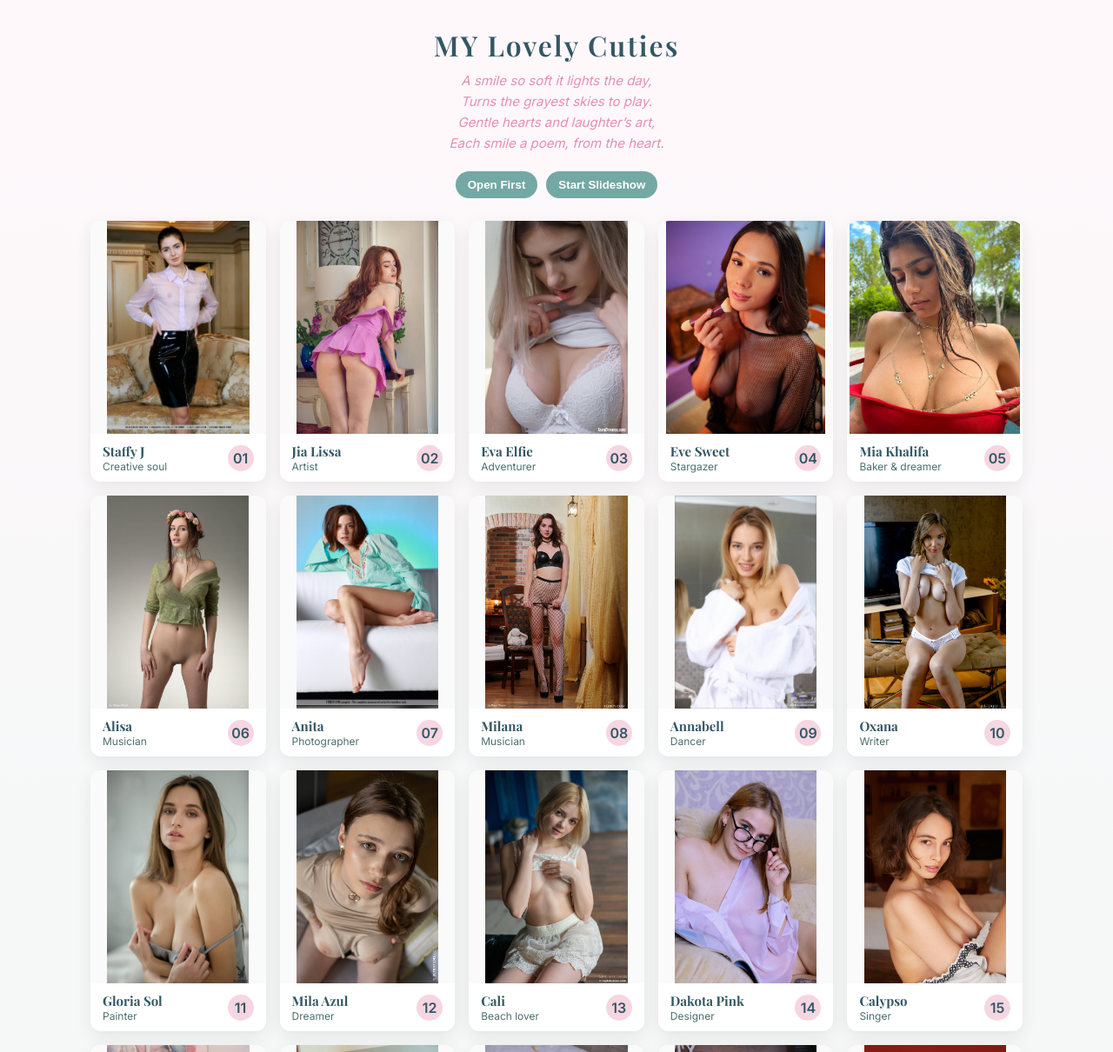
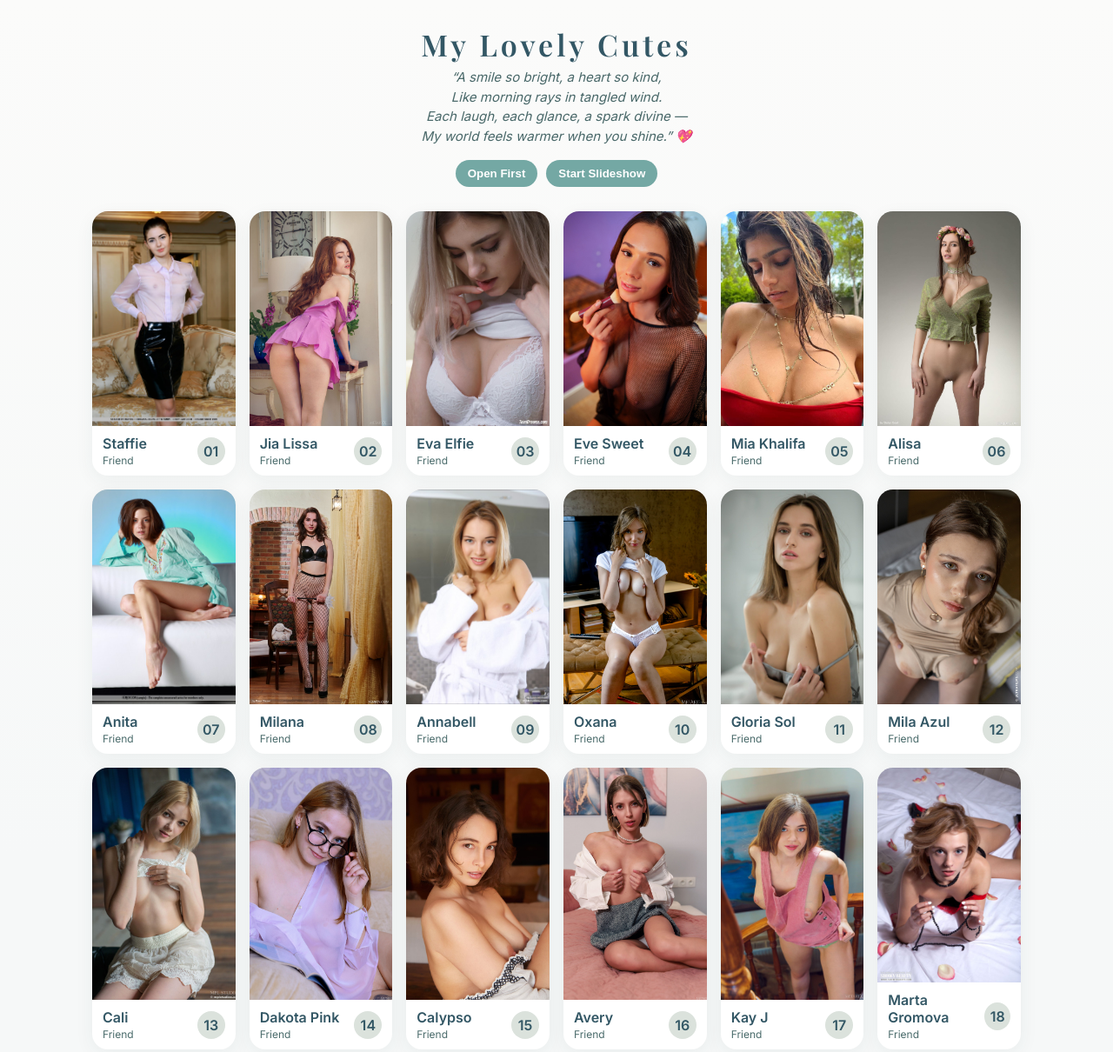
Before and after one commit to dhoomketuspace/test2, a plain HTML site: page index.html in a window 1280 px wide. Shown: the top 1210 px of the page at 87% size. Drawn offline with nearby package versions, Linux system fonts and the light colour scheme.

Commit message:
Update index.html

```diff
--- a/index.html
+++ b/index.html
@@ -3,7 +3,7 @@
 <head>
 <meta charset="utf-8" />
 <meta name="viewport" content="width=device-width,initial-scale=1" />
-<title>My Lovely Cuties</title>
+<title>My Lovely Cutes</title>
 
 <link href="https://fonts.googleapis.com/css2?family=Playfair+Display:wght@600;700&family=Inter:wght@300;400;600&display=swap" rel="stylesheet">
 
@@ -11,147 +11,152 @@
   :root {
     --deep:#335765;
     --sea:#74A8A4;
-    --mist:#E6F5F4;
-    --accent:#F6D6E0;
-    --bg: linear-gradient(180deg,#fff8fb,#f6f8f8 60%);
+    --mist:#B6D9E0;
+    --sand:#DBE2DC;
+    --clay:#7F543D;
+    --bg:#fbfbfa;
+    --card-radius:18px;
   }
-
-  *{box-sizing:border-box;margin:0;padding:0;}
+  *{box-sizing:border-box;}
   body{
-    font-family:"Inter",sans-serif;
-    background:var(--bg);
-    color:#12343a;
-    min-height:100vh;
+    margin:0;
+    font-family:"Inter",system-ui;
+    background:linear-gradient(180deg,var(--bg),#f6f8f8 60%);
+    color:#17333a;
   }
-
   header{
     text-align:center;
-    padding:30px 12px 16px;
+    padding:28px 16px 10px;
   }
   .brand{
     font-family:"Playfair Display",serif;
-    font-size:32px;
+    font-size:34px;
     color:var(--deep);
-    letter-spacing:2px;
+    letter-spacing:4px;
+    margin-bottom:4px;
   }
   .poem{
-    text-align:center;
     font-style:italic;
+    color:#496869;
     font-size:15px;
-    color:#e58eb2;
-    margin:8px auto 20px;
-    line-height:1.6;
-    max-width:400px;
+    max-width:520px;
+    margin:0 auto 16px;
+    line-height:1.5;
   }
   .controls{
     display:flex;
     justify-content:center;
     gap:10px;
-    flex-wrap:wrap;
+    margin:10px 0 18px;
   }
   .btn{
     border:none;
     background:var(--sea);
     color:white;
+    border-radius:999px;
     padding:8px 14px;
-    border-radius:50px;
+    cursor:pointer;
     font-weight:600;
-    cursor:pointer;
-    transition:all .3s;
+    transition:transform .18s ease, box-shadow .18s ease;
   }
-  .btn:hover{transform:translateY(-2px);background:#60918f;}
-
+  .btn:hover{
+    transform:translateY(-3px);
+    box-shadow:0 8px 18px rgba(51,87,101,0.18);
+  }
   main{
     max-width:1100px;
-    margin:0 auto;
-    padding:10px 14px 60px;
+    margin:0 auto 60px;
+    padding:0 16px;
   }
   .gallery{
     display:grid;
-    grid-template-columns:repeat(auto-fit,minmax(180px,1fr));
+    grid-template-columns:repeat(auto-fit,minmax(160px,1fr));
     gap:16px;
   }
-
   .card{
     background:white;
-    border-radius:12px;
-    box-shadow:0 6px 20px rgba(0,0,0,0.08);
+    border-radius:var(--card-radius);
+    box-shadow:0 6px 22px rgba(34,60,70,0.06);
     overflow:hidden;
     display:flex;
     flex-direction:column;
-    height:300px;
-    transition:transform .25s;
+    transition:transform .28s ease, box-shadow .28s ease;
+    cursor:pointer;
   }
-  .card:hover{transform:translateY(-5px);}
+  .card:hover{
+    transform:translateY(-6px);
+    box-shadow:0 12px 32px rgba(34,60,70,0.12);
+  }
   .thumb{
     flex:1;
+    background:#eee;
     display:flex;
     align-items:center;
     justify-content:center;
-    background:#fafafa;
     overflow:hidden;
   }
   .thumb img{
     width:100%;
     height:100%;
-    object-fit:contain; /* full image visible */
+    object-fit:cover;
     transition:transform .4s ease;
   }
-  .card:hover .thumb img{transform:scale(1.03);}
+  .card:hover .thumb img{transform:scale(1.05);}
   .meta{
-    padding:10px 14px;
+    padding:10px 12px;
     display:flex;
     justify-content:space-between;
     align-items:center;
   }
   .person h4{
-    font-family:"Playfair Display",serif;
-    font-size:15px;
+    margin:0;
+    font-weight:600;
     color:var(--deep);
   }
   .person p{
+    margin:2px 0 0;
     font-size:12px;
-    color:#4c6e6e;
+    color:#4a6b6b;
   }
   .icon{
-    background:var(--accent);
+    background:var(--sand);
+    border-radius:50%;
+    width:32px;
+    height:32px;
+    display:grid;
+    place-items:center;
     color:var(--deep);
     font-weight:700;
-    border-radius:50%;
-    width:30px;
-    height:30px;
-    display:flex;
-    align-items:center;
-    justify-content:center;
   }
 
   footer{
     text-align:center;
-    padding:20px;
+    padding:18px;
+    font-size:13px;
     color:#5e6e6e;
-    font-size:13px;
   }
 
   /* Lightbox */
   .lightbox{
     position:fixed;
     inset:0;
-    background:rgba(10,14,15,0.7);
     display:none;
     align-items:center;
     justify-content:center;
+    background:rgba(10,14,15,0.6);
     z-index:1000;
-    padding:14px;
+    padding:16px;
   }
   .lightbox.open{display:flex;}
   .viewer{
+    background:white;
+    border-radius:14px;
+    box-shadow:0 30px 60px rgba(7,18,20,0.55);
+    max-width:1000px;
     width:100%;
-    max-width:950px;
     max-height:90vh;
     display:flex;
     flex-direction:column;
-    background:white;
-    border-radius:14px;
     overflow:hidden;
   }
   .image-wrap{
@@ -159,49 +164,63 @@
     display:flex;
     align-items:center;
     justify-content:center;
-    background:#fdfdfd;
+    background:#fafafa;
   }
   .image-wrap img{
-    width:100%;
-    height:auto;
+    max-width:100%;
     max-height:80vh;
     object-fit:contain;
+    border-radius:10px;
   }
   .info{
-    padding:16px;
-    border-top:1px solid #eee;
+    padding:14px 18px;
+    text-align:center;
+    background:var(--mist);
   }
-  .info h2{font-family:"Playfair Display",serif;color:var(--deep);margin:0;}
-  .info p{font-size:13px;color:#496565;margin:6px 0;}
-  .info .poem{color:#335765;margin:4px 0 10px;}
+  .info h2{
+    margin:0;
+    font-family:"Playfair Display",serif;
+    color:var(--deep);
+  }
+  .info p{
+    margin:6px 0;
+    color:#355050;
+    font-size:14px;
+  }
   .controls-row{
     display:flex;
     justify-content:center;
     gap:8px;
-    margin-top:8px;
+    margin-top:10px;
   }
   .icon-btn{
+    border:none;
     background:var(--sea);
     color:white;
-    border:none;
-    border-radius:8px;
     padding:8px 10px;
+    border-radius:10px;
     font-weight:700;
     cursor:pointer;
   }
-  .icon-btn.close{background:#7F543D;}
-
-  @media(max-width:600px){
+  .icon-btn.alt{background:var(--clay);}
+  @media (max-width:600px){
     .brand{font-size:26px;}
-    .gallery{grid-template-columns:repeat(auto-fit,minmax(140px,1fr));}
-    .card{height:260px;}
+    .poem{font-size:13px;}
+    .gallery{gap:12px;}
+    .card{height:auto;}
   }
 </style>
 </head>
 <body>
+
 <header>
-  <div class="brand">MY Lovely Cuties</div>
-  <p class="poem">A smile so soft it lights the day,<br>Turns the grayest skies to play.<br>Gentle hearts and laughter’s art,<br>Each smile a poem, from the heart.</p>
+  <div class="brand">My Lovely Cutes</div>
+  <div class="poem">
+    “A smile so bright, a heart so kind,<br>
+    Like morning rays in tangled wind.<br>
+    Each laugh, each glance, a spark divine —<br>
+    My world feels warmer when you shine.” 💖
+  </div>
   <div class="controls">
     <button class="btn" id="openAll">Open First</button>
     <button class="btn" id="autoPlay">Start Slideshow</button>
@@ -209,79 +228,97 @@
 </header>
 
 <main>
-  <section class="gallery" id="gallery">
-    <!-- 1–10 existing -->
-    <article class="card" data-index="0" data-name="Staffy J" data-desc="Sketches & pastel postcards" data-poem="Her laughter is a ribbon of sunrise — gentle, warm, and true."><div class="thumb"><img src="1.jpg"></div><div class="meta"><div class="person"><h4>Staffy J</h4><p>Creative soul</p></div><div class="icon">01</div></div></article>
-    <article class="card" data-index="1" data-name="Jia Lissa" data-desc="Watercolor days & tea nights" data-poem="She paints quiet afternoons into keepsakes of honey and light."><div class="thumb"><img src="2.jpg"></div><div class="meta"><div class="person"><h4>Jia Lissa</h4><p>Artist</p></div><div class="icon">02</div></div></article>
-    <article class="card" data-index="2" data-name="Eva Elfie" data-desc="Dances through lively streets" data-poem="Her steps write secret maps on city pavements — gentle, bold, and bright."><div class="thumb"><img src="3.jpg"></div><div class="meta"><div class="person"><h4>Eva Elfie</h4><p>Adventurer</p></div><div class="icon">03</div></div></article>
-    <article class="card" data-index="3" data-name="Eve Sweet" data-desc="Night skies & soft-focus photos" data-poem="When she looks up, stars rearrange themselves to whisper her name."><div class="thumb"><img src="4.jpg"></div><div class="meta"><div class="person"><h4>Eve Sweet</h4><p>Stargazer</p></div><div class="icon">04</div></div></article>
-    <article class="card" data-index="4" data-name="Mia Khalifa" data-desc="Cupcakes, paper notes & cozy corners" data-poem="She folds small poems into pockets — sweet crumbs of moonlit mornings."><div class="thumb"><img src="5.jpg"></div><div class="meta"><div class="person"><h4>Mia Khalifa</h4><p>Baker & dreamer</p></div><div class="icon">05</div></div></article>
-    <article class="card" data-index="5" data-name="Alisa" data-desc="Melodies, chords & little lullabies" data-poem="Her voice stitches hush to the day; every note a brim of gold."><div class="thumb"><img src="6.jpg"></div><div class="meta"><div class="person"><h4>Alisa</h4><p>Musician</p></div><div class="icon">06</div></div></article>
-    <article class="card" data-index="6" data-name="Anita" data-desc="Early runs & polaroid stacks" data-poem="She collects dawns in jars — bright, quiet, and full of small chances."><div class="thumb"><img src="7.jpg"></div><div class="meta"><div class="person"><h4>Anita</h4><p>Photographer</p></div><div class="icon">07</div></div></article>
-    <article class="card" data-index="7" data-name="Milana" data-desc="Guitar strings & midnight skies" data-poem="A single chord from her tells of summer roads and softer mornings."><div class="thumb"><img src="8.jpg"></div><div class="meta"><div class="person"><h4>Milana</h4><p>Musician</p></div><div class="icon">08</div></div></article>
-    <article class="card" data-index="8" data-name="Annabell" data-desc="Flowing movements & quiet rehearsals" data-poem="She bends the quiet into motion; the world keeps time with her breath."><div class="thumb"><img src="9.jpg"></div><div class="meta"><div class="person"><h4>Annabell</h4><p>Dancer</p></div><div class="icon">09</div></div></article>
-    <article class="card" data-index="9" data-name="Oxana" data-desc="Paper hearts & ocean notes" data-poem="Her words are small boats on calm seas — they find the shore and stay."><div class="thumb"><img src="10.jpg"></div><div class="meta"><div class="person"><h4>Oxana</h4><p>Writer</p></div><div class="icon">10</div></div></article>
-
-    <!-- 11–20 New -->
-    <article class="card" data-index="10" data-name="Gloria Sol" data-desc="Sunset sketches & floral perfume" data-poem="Her smile smells like roses and orange dusk — endlessly soft."><div class="thumb"><img src="11.jpg"></div><div class="meta"><div class="person"><h4>Gloria Sol</h4><p>Painter</p></div><div class="icon">11</div></div></article>
-    <article class="card" data-index="11" data-name="Mila Azul" data-desc="Vintage vibes & open skies" data-poem="She dances through blue horizons, carrying laughter in her hair."><div class="thumb"><img src="12.jpg"></div><div class="meta"><div class="person"><h4>Mila Azul</h4><p>Dreamer</p></div><div class="icon">12</div></div></article>
-    <article class="card" data-index="12" data-name="Cali" data-desc="Beach walks & coconut tales" data-poem="Every wave hums her name — sunshine stitched with sea breeze."><div class="thumb"><img src="13.jpg"></div><div class="meta"><div class="person"><h4>Cali</h4><p>Beach lover</p></div><div class="icon">13</div></div></article>
-    <article class="card" data-index="13" data-name="Dakota Pink" data-desc="Sketchbooks & neon dreams" data-poem="Her art glows even when the lights fade — pure pink wonder."><div class="thumb"><img src="14.jpg"></div><div class="meta"><div class="person"><h4>Dakota Pink</h4><p>Designer</p></div><div class="icon">14</div></div></article>
-    <article class="card" data-index="14" data-name="Calypso" data-desc="Ocean waves & secret melodies" data-poem="Her voice carries tides — calm, wild, and deep as summer nights."><div class="thumb"><img src="15.jpg"></div><div class="meta"><div class="person"><h4>Calypso</h4><p>Singer</p></div><div class="icon">15</div></div></article>
-    <article class="card" data-index="15" data-name="Avery" data-desc="Books, rain, and shy glances" data-poem="Raindrops fall softer when she smiles — the world hushes."><div class="thumb"><img src="16.jpg"></div><div class="meta"><div class="person"><h4>Avery</h4><p>Writer</p></div><div class="icon">16</div></div></article>
-    <article class="card" data-index="16" data-name="Kay J" data-desc="Urban lights & street photography" data-poem="She freezes fleeting sparks into forever frames."><div class="thumb"><img src="17.jpg"></div><div class="meta"><div class="person"><h4>Kay J</h4><p>Photographer</p></div><div class="icon">17</div></div></article>
-    <article class="card" data-index="17" data-name="Marta Gromova" data-desc="Museums & late-night playlists" data-poem="She hums in tune with city lights, quietly dazzling."><div class="thumb"><img src="18.jpg"></div><div class="meta"><div class="person"><h4>Marta Gromova</h4><p>Curator</p></div><div class="icon">18</div></div></article>
-    <article class="card" data-index="18" data-name="Cosima" data-desc="Chocolates, clouds & vintage cameras" data-poem="Her world smells of cocoa and curiosity — endless sweet frames."><div class="thumb"><img src="19.jpg"></div><div class="meta"><div class="person"><h4>Cosima</h4><p>Traveler</p></div><div class="icon">19</div></div></article>
-    <article class="card" data-index="19" data-name="Sunny Leone" data-desc="Golden rays & sparkling confidence" data-poem="She’s sunrise personified — bold, bright, and beautifully kind."><div class="thumb"><img src="20.jpg"></div><div class="meta"><div class="person"><h4>Sunny Leone</h4><p>Star</p></div><div class="icon">20</div></div></article>
-  </section>
+  <section class="gallery" id="gallery"></section>
 </main>
 
 <div class="lightbox" id="lightbox">
   <div class="viewer">
-    <div class="image-wrap"><img id="fullImage" src=""></div>
+    <div class="image-wrap"><img src="" id="fullImage" alt=""></div>
     <div class="info">
       <h2 id="infoName"></h2>
       <p id="infoDesc"></p>
-      <div class="poem" id="infoPoem"></div>
       <div class="controls-row">
         <button class="icon-btn" id="prevBtn">◀</button>
         <button class="icon-btn" id="playPause">▶</button>
         <button class="icon-btn" id="nextBtn">▶</button>
-        <button class="icon-btn close" id="closeBtn">✕</button>
+        <button class="icon-btn alt" id="closeBtn">✕</button>
       </div>
     </div>
   </div>
 </div>
 
-<footer>Made with gentle verses • BY YOUR LOVELY CAPTAIN 💫</footer>
+<footer>Made with 💖 by Captain — 20 Smiling Souls, Each a Star ✨</footer>
 
 <script>
-const cards = [...document.querySelectorAll('.card')];
-const lightbox = document.getElementById('lightbox');
-const fullImage = document.getElementById('fullImage');
-const infoName = document.getElementById('infoName');
-const infoDesc = document.getElementById('infoDesc');
-const infoPoem = document.getElementById('infoPoem');
-let current=0, playing=false, timer=null;
-const delay=3500;
-const items=cards.map((c,i)=>({src:c.querySelector('img').src,name:c.dataset.name,desc:c.dataset.desc,poem:c.dataset.poem}));
+const friends = [
+  ["Staffie","Loves sunsets and gentle breezes."],
+  ["Jia Lissa","A creative soul who paints with joy."],
+  ["Eva Elfie","Always smiling, bringing warmth to all."],
+  ["Eve Sweet","Sweet laughter that makes hearts bloom."],
+  ["Mia Khalifa","Bold, confident, and full of grace."],
+  ["Alisa","Writes verses and dreams by the sea."],
+  ["Anita","Soft-spoken, full of hidden charm."],
+  ["Milana","Adventurous heart and kind eyes."],
+  ["Annabell","Dances through life with spark."],
+  ["Oxana","Chasing stars, calm and bright."],
+  ["Gloria Sol","Sunshine in human form."],
+  ["Mila Azul","Ocean eyes and peaceful mind."],
+  ["Cali","Loves rhythm, nature, and light."],
+  ["Dakota Pink","Playful heart, warm laughter."],
+  ["Calypso","Dreamer with waves in her soul."],
+  ["Avery","Quiet grace with powerful dreams."],
+  ["Kay J","Smart, witty, and endlessly kind."],
+  ["Marta Gromova","Calm as dawn, sweet as rain."],
+  ["Cosima","Gentle and artistic at heart."],
+  ["Sunny Leone","Radiant spirit, forever smiling."]
+];
 
-function openAt(i){current=i;show();lightbox.classList.add('open');document.body.style.overflow='hidden';}
-function close(){lightbox.classList.remove('open');stop();document.body.style.overflow='';}
-function show(){const x=items[current];fullImage.src=x.src;infoName.textContent=x.name;infoDesc.textContent=x.desc;infoPoem.textContent=x.poem;}
-function next(){current=(current+1)%items.length;show();}
-function prev(){current=(current-1+items.length)%items.length;show();}
+const gallery = document.getElementById("gallery");
+friends.forEach((f,i)=>{
+  const card = document.createElement("article");
+  card.className="card";
+  card.dataset.index=i;
+  card.dataset.name=f[0];
+  card.dataset.desc=f[1];
+  card.innerHTML=`
+    <div class="thumb"><img src="${i+1}.jpg" alt="${f[0]}"></div>
+    <div class="meta">
+      <div class="person"><h4>${f[0]}</h4><p>Friend</p></div>
+      <div class="icon">${String(i+1).padStart(2,'0')}</div>
+    </div>`;
+  gallery.appendChild(card);
+});
+
+const cards=[...document.querySelectorAll('.card')];
+const lightbox=document.getElementById('lightbox');
+const fullImage=document.getElementById('fullImage');
+const infoName=document.getElementById('infoName');
+const infoDesc=document.getElementById('infoDesc');
+let current=0,playing=false,timer;
+const delay=3000;
+
+function openAt(i){current=i;update();lightbox.classList.add('open');}
+function close(){lightbox.classList.remove('open');stop();}
+function update(){
+  const c=friends[current];
+  fullImage.src=`${current+1}.jpg`;
+  infoName.textContent=c[0];
+  infoDesc.textContent=c[1];
+}
+function prev(){current=(current-1+friends.length)%friends.length;update();}
+function next(){current=(current+1)%friends.length;update();}
 function start(){if(playing)return;playing=true;document.getElementById('playPause').textContent='❚❚';timer=setInterval(next,delay);}
 function stop(){playing=false;document.getElementById('playPause').textContent='▶';clearInterval(timer);}
 function toggle(){playing?stop():start();}
-cards.forEach((c,i)=>c.onclick=()=>openAt(i));
+
+cards.forEach(c=>c.onclick=()=>openAt(+c.dataset.index));
 document.getElementById('openAll').onclick=()=>openAt(0);
 document.getElementById('autoPlay').onclick=()=>{openAt(0);start();};
 document.getElementById('prevBtn').onclick=prev;
 document.getElementById('nextBtn').onclick=next;
 document.getElementById('playPause').onclick=toggle;
 document.getElementById('closeBtn').onclick=close;
-lightbox.onclick=e=>{if(e.target===lightbox)close();};
+lightbox.onclick=e=>{if(e.target===lightbox)close();}
 document.onkeydown=e=>{
   if(!lightbox.classList.contains('open'))return;
   if(e.key==='ArrowLeft')prev();
```
